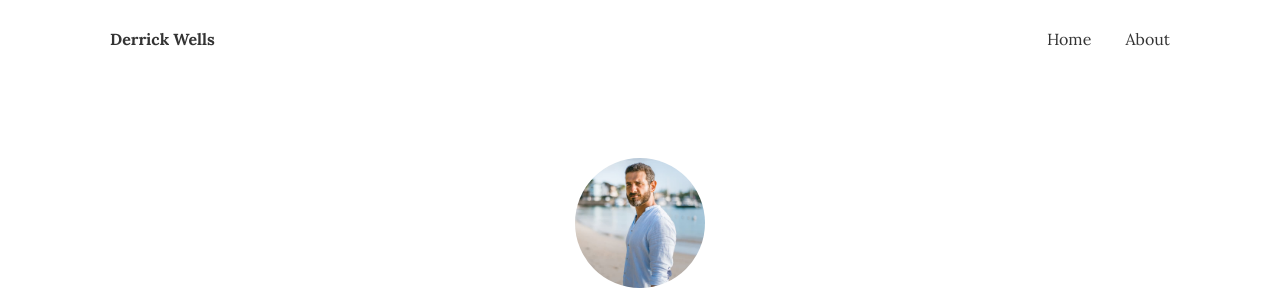
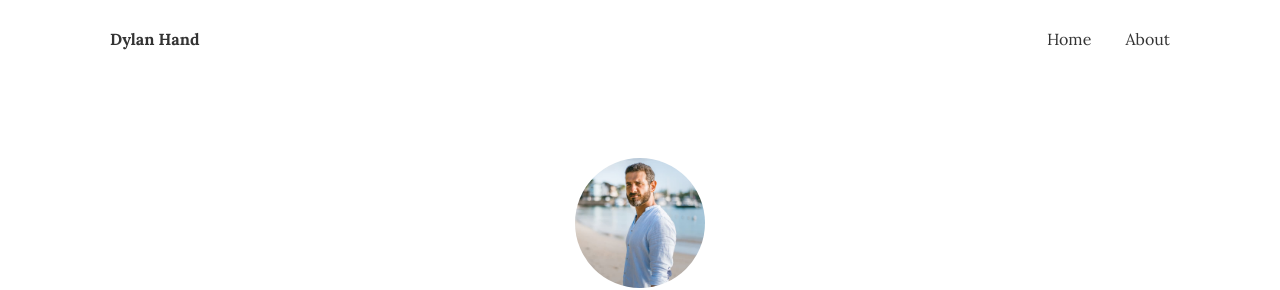
Before and after one commit to dylanhand/dylanhand.github.io, a Jekyll site: the page built from index.html, in a window 1280 px wide. Shown: the top 290 px of the page. Built offline with Jekyll 4.4.1, drawn with Linux system fonts in a browser that asks for light colours.

Commit message:
Updated name and social links
Testing that this is getting updated upon push.

```diff
--- a/_config.yml
+++ b/_config.yml
@@ -1,4 +1,4 @@
-title: Derrick Wells – Independent Product Designer
+title: Dylan Hand – Independent Product Designer
 logo:  # you can add own logo.
 description: Passionate designer curating designs for new startups  and  founders  and crafts  beautiful user interfaces with love.
 # baseurl: "/derrick" # the subpath of your site, e.g. /blog
@@ -7,7 +7,7 @@
 
 # Author Settings
 author:
-  name: Derrick Wells
+  name: Dylan Hand
   image: '/assets/img/01.jpg'
   job: Independent Product Designer
   bio: Passionate designer curating designs for new startups  and  founders  and crafts  beautiful user interfaces with love.
@@ -17,11 +17,11 @@
 # Contact links
 contact:
   - name: Twitter
-    link: https://twitter.com/
+    link: https://twitter.com/dylanhand
   - name: Facebook
-    link: https://facebook.com/
+    link: https://facebook.com/dylan.hand
   - name: Instagram
-    link: https://instagram.com/
+    link: https://instagram.com/dylanhand
 
 
 # Comment Section (Disqus)
```
